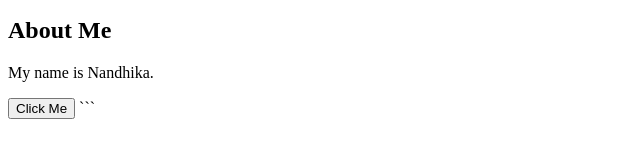
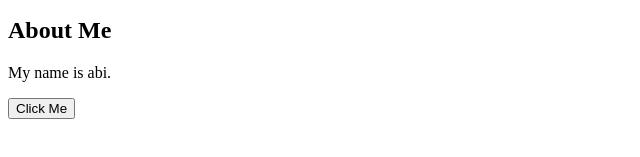
Before and after one commit to nandhininandhu2305/finish, a plain HTML site: page index.html in a window 1280 px wide. Shown: the part 127-284 px from the top of the page, 0-640 px from the left. Drawn offline with Linux system fonts and the light colour scheme.

Commit message:
name-abi

````diff
--- a/index.html
+++ b/index.html
@@ -12,10 +12,9 @@
     <p>This is my first HTML program.</p>
 
     <h2>About Me</h2>
-    <p>My name is Nandhika.</p>
+    <p>My name is abi.</p>
 
     <button>Click Me</button>
 
 </body>
 </html>
-```
````
